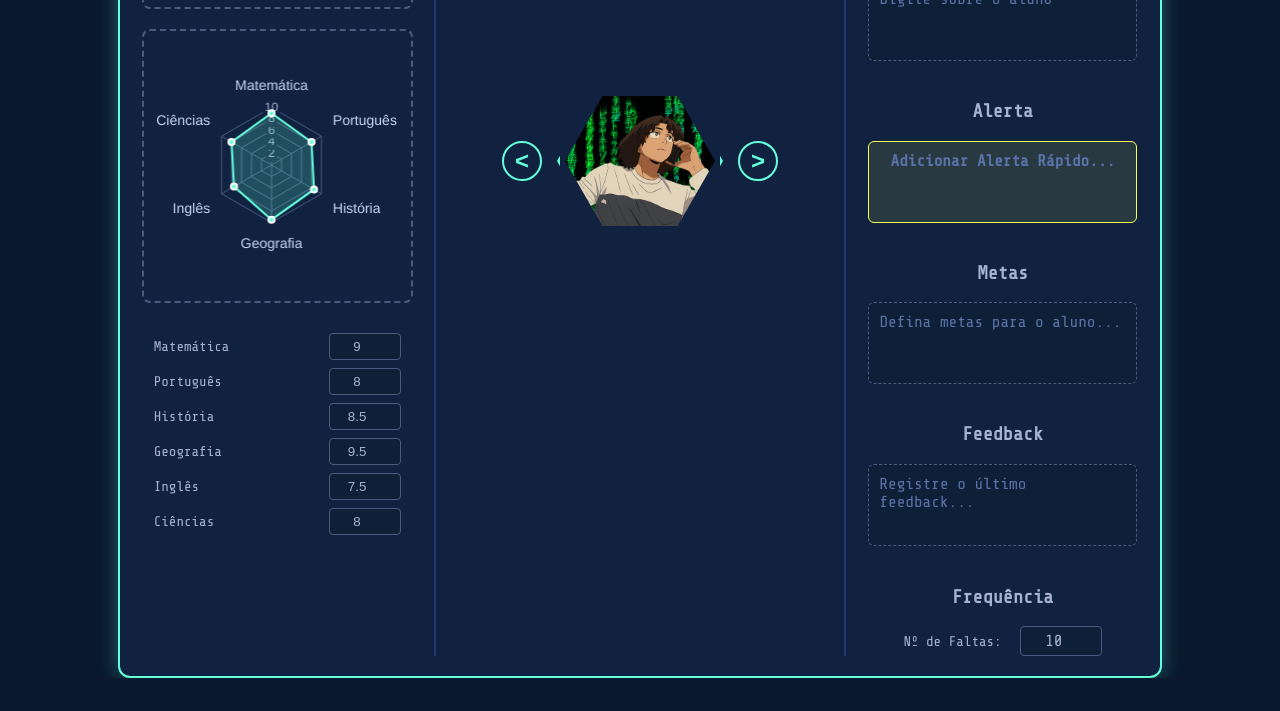
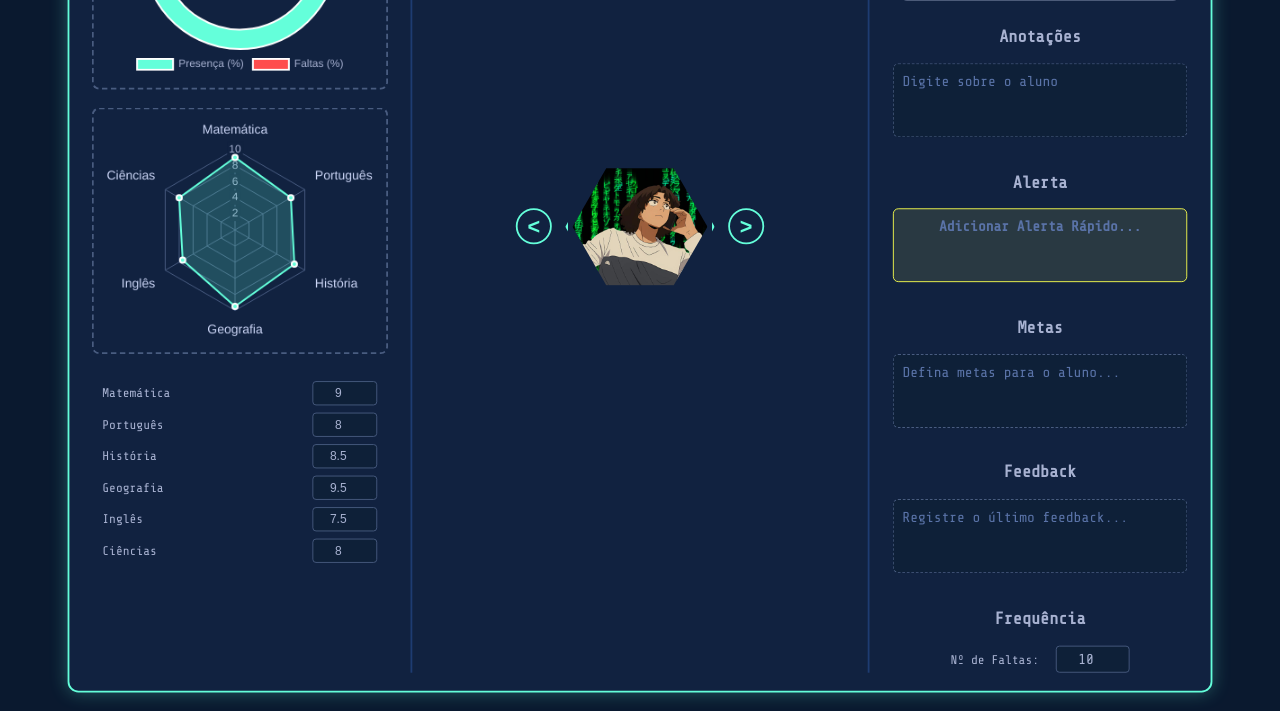
Before and after one commit to PedroBon18/EduView_Front, a plain HTML site: page index.html in a window 1280 px wide. Shown: the part 239-950 px from the top of the page. Before the commit the page ends 917 px from the top, so only its background shows below. Drawn offline with nearby package versions, Linux system fonts and the light colour scheme.

Commit message:
V5 TENTANDO AJUSTAR RESPONSIVIDADE

```diff
--- a/style.css
+++ b/style.css
@@ -21,8 +21,8 @@ body {
   border: 2px solid #64ffda; /* Borda "glowing" ciano */
   border-radius: 12px;
   padding: 20px;
-  width: 90%;
-  max-width: 1000px;
+  width: 96%; /* ATUALIZADO: Ocupa quase toda a largura da tela */
+  /* max-width: 1000px; <-- REMOVIDO para permitir tela cheia */
   box-shadow: 0 0 20px rgba(100, 255, 218, 0.3); /* Sombra "glowing" */
 }
 
@@ -65,7 +65,7 @@ body {
   );
 }
 
-/* Imagens */
+/* Imagens (Corretas) */
 .photo.Aluno1 { background-image: url('img/Pedro.jpg'); }
 .photo.Aluno2 { background-image: url('img/aranha.jpg'); }
 .photo.Aluno3 { background-image: url('img/avatar_steam.jpg'); }
@@ -93,17 +93,12 @@ body {
 }
 
 h1#studentName {
-    /* Mantém o estilo base */
-    font-size: 28px;
-    color: #ccd6f6;
-    margin: 10px 0 5px;
-
-    /* Adiciona indicação de que é editável */
-    cursor: pointer;
+  font-size: 28px;
+  color: #ccd6f6;
+  margin: 10px 0 5px;
+  cursor: pointer;
 }
-
 h1#studentName:focus {
-    /* Destaca a borda ao editar */
     outline: 1px dashed #64ffda;
     background: rgba(100, 255, 218, 0.05);
     padding: 0 5px;
@@ -172,6 +167,7 @@ h1#studentName:focus {
   pointer-events: none;
 }
 
+/* Estilo para o Bloco de Alerta */
 #studentAlert {
   width: 90%;
   padding: 10px;
@@ -179,31 +175,25 @@ h1#studentName:focus {
   border-radius: 6px;
   text-align: center;
   font-weight: bold;
-
-  /* REMOVEMOS: display: none; */
-
-  /* Estilo de Alerta (Amarelo/Laranja) */
+  /* display: none; <-- REMOVIDO */
   border: 1px solid #f9ff4d;
   color: #f9ff4d;
   background: rgba(249, 255, 77, 0.1);
 }
 
-/* NOVO: Classe para esconder o Alerta quando estiver vazio (e não focado) */
+/* Classe para esconder o Alerta quando estiver vazio (e não focado) */
 .alert-box:empty:not(:focus) {
-    /* Remove a borda e o fundo para ficar visualmente limpo */
     border: 1px dashed transparent;
     background: transparent;
     color: #a8b2d1;
     text-align: left;
 }
 .alert-box:empty:not(:focus):before {
-    /* Faz o placeholder do Alerta se parecer com o das Anotações */
     content: attr(data-placeholder);
     color: #5a73a8;
     text-align: left;
 }
 .alert-box:empty:not(:focus):hover {
-    /* Dica visual de que é editável */
     border: 1px dashed #495c80;
 }
 
@@ -302,7 +292,6 @@ h1#studentName:focus {
   }
 }
 
-/* Responsividade */
 @media (max-width: 600px) {
   h1#studentName {
     font-size: 24px;
@@ -331,3 +320,27 @@ h1#studentName:focus {
     min-height: 40px;
   }
 }
+
+/* --- Media Queries para Controle de Zoom (Escala) --- */
+
+/* Escala Padrão para Notebooks Comuns (90% - Telas entre 1001px e 1440px) */
+@media (min-width: 1001px) and (max-width: 1440px) {
+    body {
+        transform: scale(0.9);
+        transform-origin: top center;
+        width: 100%;
+        height: 100%;
+        min-height: 100vh;
+    }
+}
+
+/* Escala para Desktops Grandes/Ultra-Wide (70% - Telas > 1440px) */
+@media (min-width: 1441px) {
+    body {
+        transform: scale(0.7);
+        transform-origin: top center;
+        width: 100%;
+        height: 100%;
+        min-height: 100vh;
+    }
+}
```
